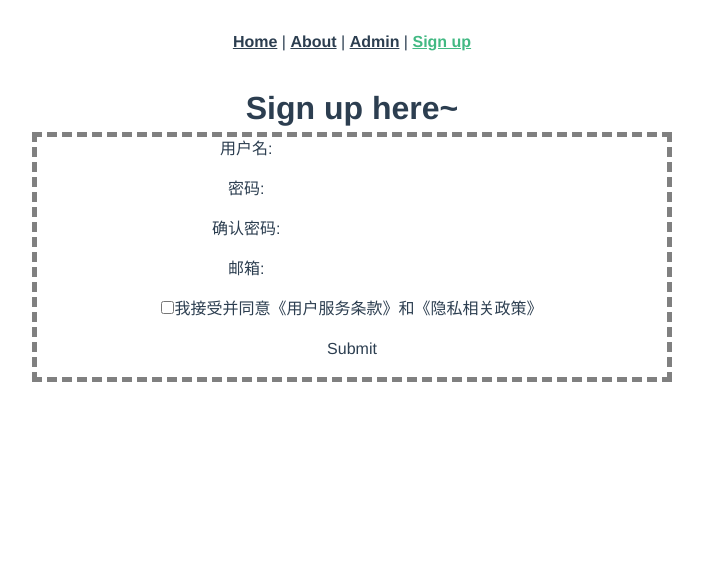
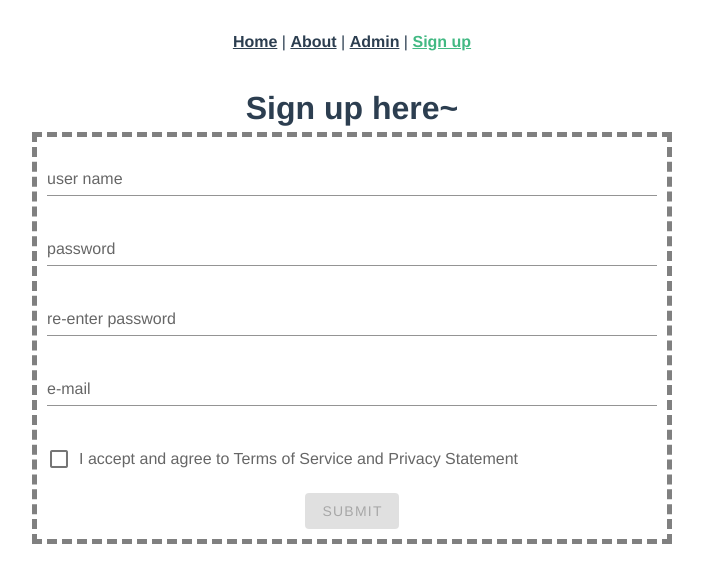
Before and after one commit to baocvcv/wenquan-platform, a Vue app in the folder frontend/: page /signup in a window 1280 px wide. Shown: the top 582 px of the page, without its empty margins (288-991 px from the left). Built offline with nearby package versions, Linux system fonts and the light colour scheme.

Commit message:
Replace traditional html elements with vuetify elements #29

```diff
--- a/frontend/src/components/SignUpBox.vue
+++ b/frontend/src/components/SignUpBox.vue
@@ -1,28 +1,38 @@
 <template>
   <div id="sign-up-box">
-    <p>
-      <label>用户名: </label>
-      <input type="text" v-model="user_name" />
-    </p>
-    <p>
-      <label>密码: </label>
-      <input type="password" v-model="password" />
-    </p>
-    <p>
-      <label>确认密码: </label>
-      <input type="password" />
-    </p>
-    <p>
-      <label>邮箱: </label>
-      <input type="text" v-model="email" />
-    </p>
-    <p>
-      <input type="checkbox" v-model="accept_terms" />
-      <label>我接受并同意《用户服务条款》和《隐私相关政策》</label>
-    </p>
-    <p>
-      <input type="submit" :disabled="!accept_terms" v-on:click="click" />
-    </p>
+    <v-form>
+      <v-text-field
+	    v-model="user_name"
+		label="user name"
+		required
+		></v-text-field>
+	  <v-text-field
+	    v-model="password"
+		label="password"
+		type="password"
+		required
+	  ></v-text-field>
+	  <v-text-field
+	   v-model="password"
+	   label="re-enter password"
+	   type="password"
+	   required
+	  ></v-text-field>
+	  <v-text-field
+	    v-model="email"
+		label="e-mail"
+		required
+	  ></v-text-field>
+	  <v-checkbox
+	    v-model="accept_terms"
+	    label="I accept and agree to Terms of Service and Privacy Statement"
+		></v-checkbox>
+	  <v-btn
+	    :disabled="!accept_terms"
+		color="success"
+		@click="click"
+	  >Submit</v-btn>
+	</v-form>
   </div>
 </template>
 
@@ -50,7 +60,7 @@ export default {
 #sign-up-box {
   width: 50%;
   margin: auto;
-  align: left;
+  padding: 10px;
   border: 5px dashed grey;
 }
 </style>
```
